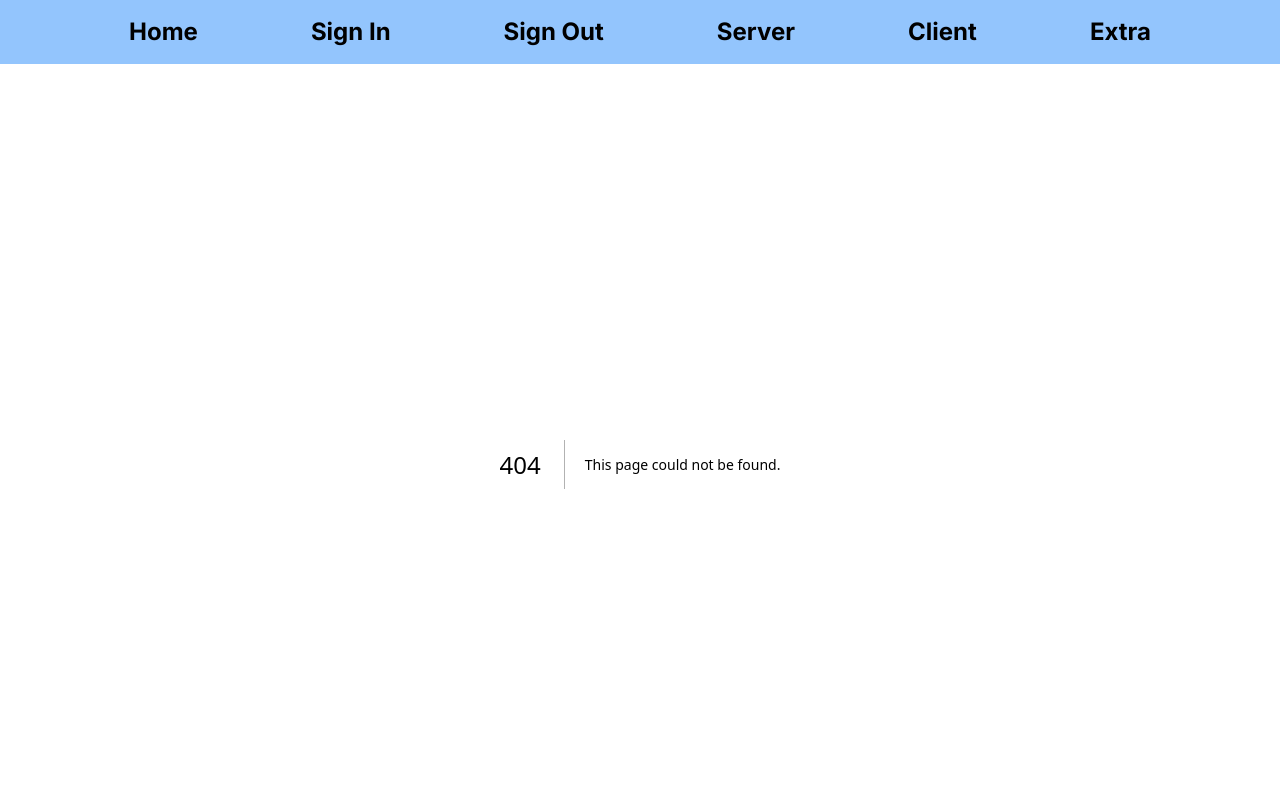
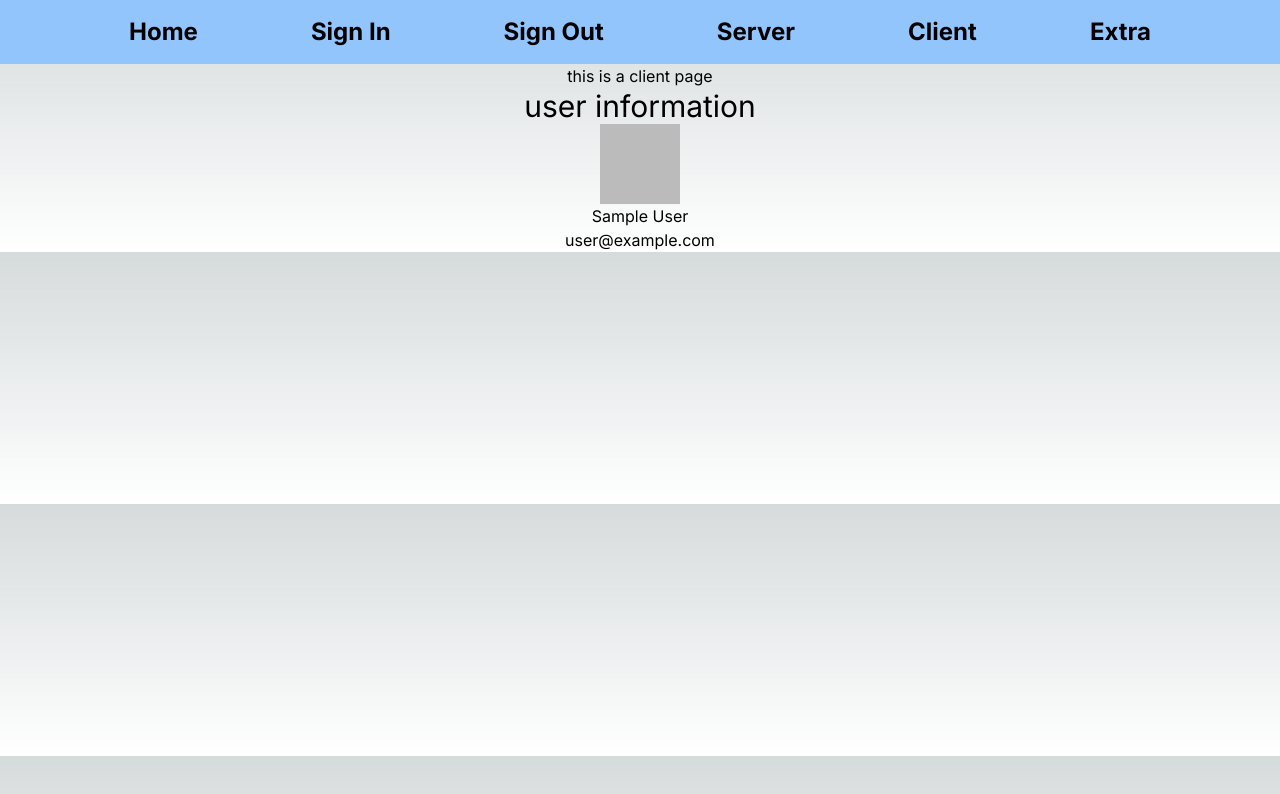
Before and after one commit to chungchihhan/next-auth-practice, a Next.js app: page /client in a window 1280 px wide. Before the commit this address had no page. Shown: the top 794 px of the page. Built offline with nearby package versions, Linux system fonts and the light colour scheme; no server answers; sample sign-in values are in the browser's storage.

Commit message:
authentication for client components including AuthProvider and useSession

```diff
--- /dev/null
+++ b/src/app/client/page.tsx
@@ -0,0 +1,34 @@
+"use client";
+
+//you must need an AuthProvider for client components to useSession
+
+import { useSession } from "next-auth/react";
+import { redirect } from "next/navigation";
+
+export default function ClientPage() {
+  const { data: session } = useSession({
+    required: true,
+    onUnauthenticated() {
+      redirect("/api/auth/signin?callbackUrl=/client");
+    },
+  });
+
+  if (!session) {
+    redirect("/api/auth/signin?callbackUrl=/client");
+  }
+
+  return (
+    <div>
+      <div className="flex flex-col">
+        <h1 className="self-center">this is a client page</h1>
+        <div className="flex text-3xl self-center">user information</div>
+        <div className="flex flex-col items-center content-center">
+          <img src={session?.user?.image ?? ""} alt="" className="w-20" />
+          <h1>{session?.user?.name}</h1>
+          <h1>{session?.user?.email}</h1>
+          {/* <h1>{session?.user?.image}</h1> */}
+        </div>
+      </div>
+    </div>
+  );
+}
--- /dev/null
+++ b/src/app/context/AuthProvider.tsx
@@ -0,0 +1,10 @@
+"use client";
+import { SessionProvider } from "next-auth/react";
+
+export default function AuthProvider({
+  children,
+}: {
+  children: React.ReactNode;
+}) {
+  return <SessionProvider>{children}</SessionProvider>;
+}
--- a/src/app/layout.tsx
+++ b/src/app/layout.tsx
@@ -2,6 +2,7 @@ import type { Metadata } from "next";
 import { Inter } from "next/font/google";
 import "./globals.css";
 import Link from "next/link";
+import AuthProvider from "@/app/context/AuthProvider";
 
 const inter = Inter({ subsets: ["latin"] });
 
@@ -18,6 +19,7 @@ export default function RootLayout({
   return (
     <html lang="en">
       <body className={inter.className}>
+        <AuthProvider>
           <nav className="bg-blue-300 p-4">
             <ul className="flex justify-evenly text-2xl font-bold">
               <li>
@@ -41,6 +43,7 @@ export default function RootLayout({
             </ul>
           </nav>
           {children}
+        </AuthProvider>
       </body>
     </html>
   );
```
Lines whose indentation alone changed are shown as unchanged.
